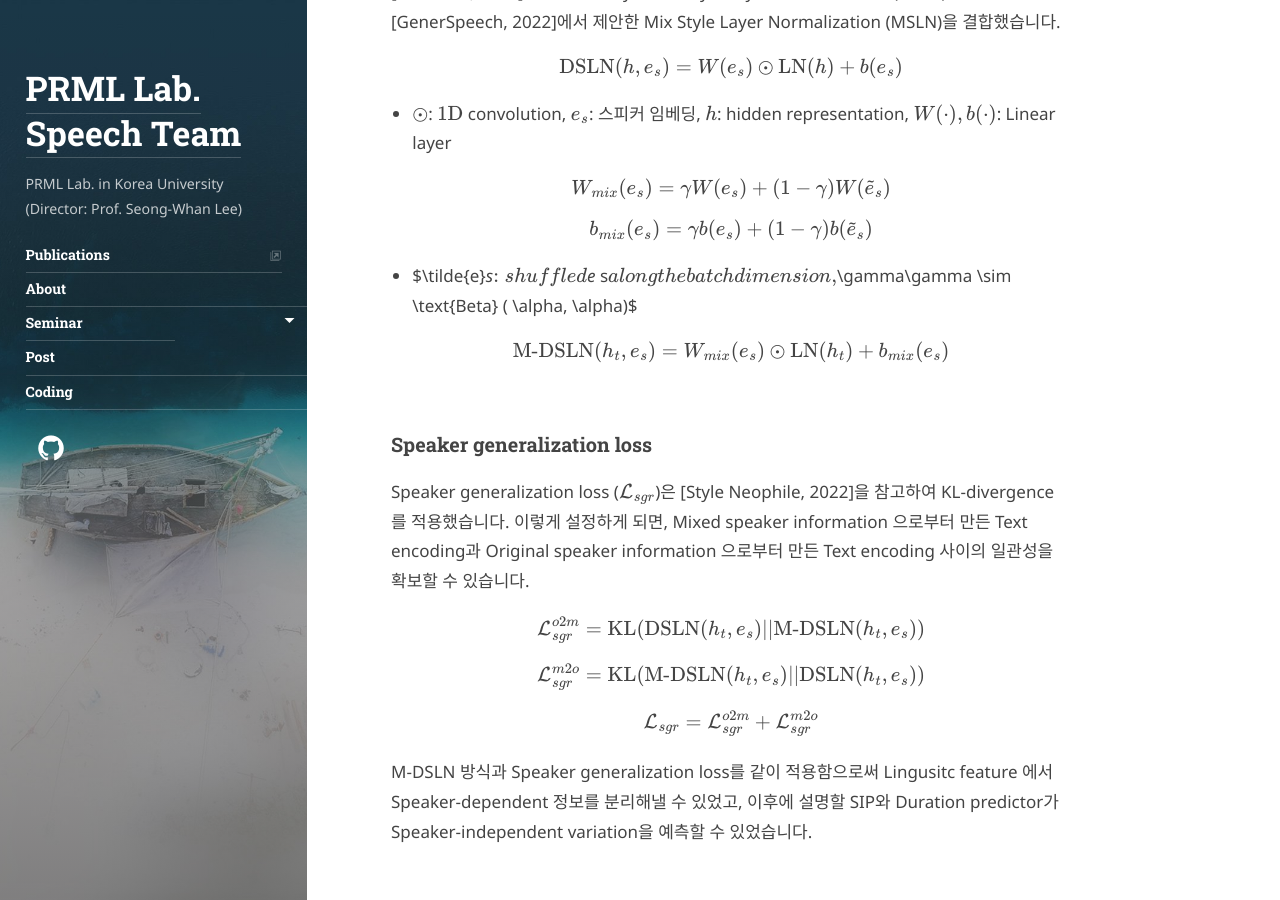
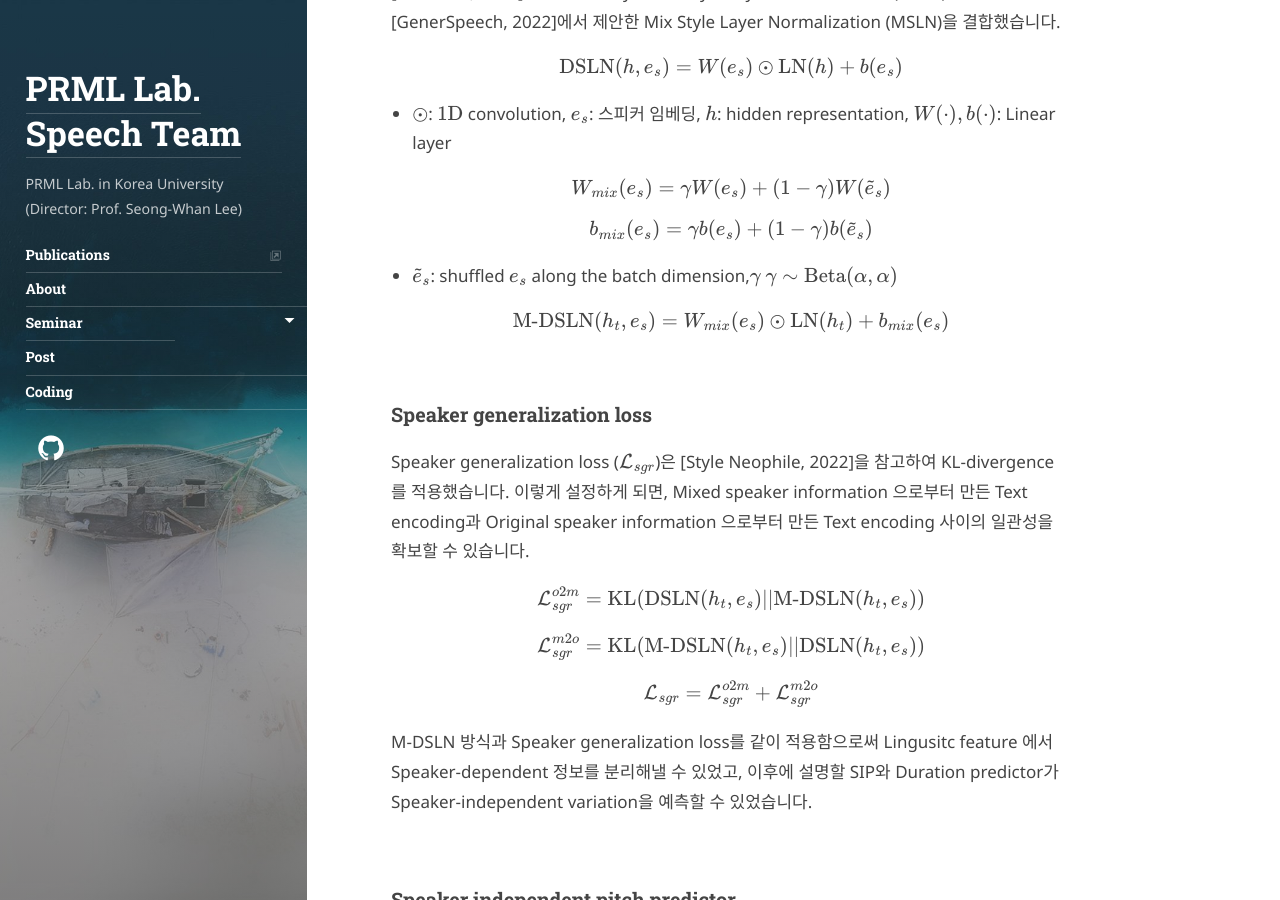
Before and after one commit to speech-team-korea/speech-team-korea.github.io, a Jekyll site: the page built from _posts/text-to-speech/2024-02-07-CrossSpeech.md, in a window 1280 px wide and 900 px high, scrolled down 3121 px. Built offline with Jekyll 4.4.1, drawn with Linux system fonts in a browser that asks for light colours; some web fonts are replaced; comment, search, counter and statistics services are not loaded.

Commit message:
0207_CrossSpeech_posting_내용수정

```diff
--- a/_posts/text-to-speech/2024-02-07-CrossSpeech.md
+++ b/_posts/text-to-speech/2024-02-07-CrossSpeech.md
@@ -83,7 +83,7 @@ $$
 b_{mix} ( e_s) = \gamma b (e_s) + (1- \gamma)b(\tilde{e}_s)
 $$
 
-- $\tilde{e}_s$: shuffled $e_ s$ along the batch dimension,$\gamma$ $\gamma \sim \text{Beta} ( \alpha, \alpha)$
+- $\tilde{e} _ s$: shuffled $e _ s$ along the batch dimension,$\gamma$ $\gamma \sim \text{Beta} ( \alpha, \alpha)$
 
 $$
 \text{M-DSLN} ( h_t, e_s )  = W_{mix} (e_s) \odot \text{LN} ( h_t ) + b_{mix} ( e_s)
```
